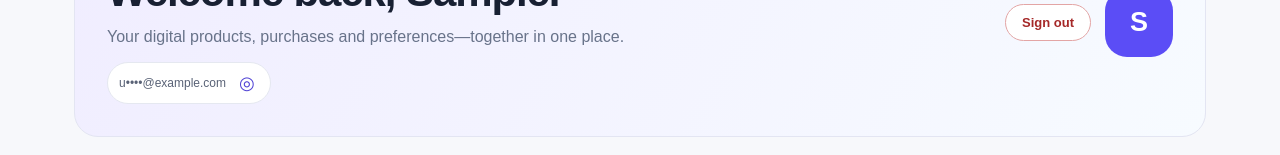
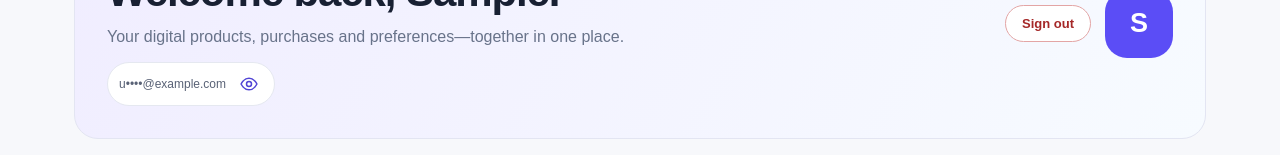
Before and after one commit to agnengineeringselectricals-crypto/diginanba, a Next.js app: page /account in a window 1280 px wide. Shown: the part 159-314 px from the top of the page. Built offline with nearby package versions, Linux system fonts and the light colour scheme; no server answers; the database is empty; sample sign-in values are in the browser's storage.

Commit message:
Replace sensitive-value circles with eye visibility icons

```diff
--- a/components/MaskedSensitiveValue.tsx
+++ b/components/MaskedSensitiveValue.tsx
@@ -11,10 +11,31 @@ export default function MaskedSensitiveValue({ value, kind, label }: { value: st
         if (!domain) return '••••••';
         return (local.slice(0, 1) || '•') + '•'.repeat(Math.max(4, local.length - 1)) + '@' + domain;
       })();
-  return <span style={{display:'inline-flex',alignItems:'center',gap:9,flexWrap:'wrap'}}>
-    <span aria-label={visible ? label : label + ' masked'}>{visible ? value : masked}</span>
-    <button type="button" onClick={() => setVisible(v => !v)} aria-label={visible ? 'Hide ' + label : 'Show ' + label} title={visible ? 'Hide' : 'Show'} style={{border:0,background:'transparent',color:'#5144d5',cursor:'pointer',fontSize:18,lineHeight:1,padding:4}}>
-      {visible ? '◉' : '◎'}
-    </button>
-  </span>;
+
+  return (
+    <span style={{ display: 'inline-flex', alignItems: 'center', gap: 9, flexWrap: 'wrap' }}>
+      <span aria-label={visible ? label : label + ' masked'}>{visible ? value : masked}</span>
+      <button
+        type="button"
+        onClick={() => setVisible(v => !v)}
+        aria-label={visible ? 'Hide ' + label : 'Show ' + label}
+        title={visible ? 'Hide' : 'Show'}
+        style={{ border: 0, background: 'transparent', color: '#5144d5', cursor: 'pointer', display: 'inline-flex', alignItems: 'center', justifyContent: 'center', padding: 4 }}
+      >
+        {visible ? (
+          <svg width="20" height="20" viewBox="0 0 24 24" fill="none" stroke="currentColor" strokeWidth="1.8" strokeLinecap="round" strokeLinejoin="round" aria-hidden="true">
+            <path d="M3 3l18 18" />
+            <path d="M10.6 10.6a2 2 0 0 0 2.8 2.8" />
+            <path d="M9.9 5.2A10.8 10.8 0 0 1 12 5c5 0 8.5 4.5 9.5 7-.4 1.1-1.3 2.4-2.6 3.5" />
+            <path d="M6.2 6.2C3.9 7.7 2.7 9.8 2.5 12c.7 2.1 4.2 7 9.5 7 1.2 0 2.3-.2 3.3-.7" />
+          </svg>
+        ) : (
+          <svg width="20" height="20" viewBox="0 0 24 24" fill="none" stroke="currentColor" strokeWidth="1.8" strokeLinecap="round" strokeLinejoin="round" aria-hidden="true">
+            <path d="M2.5 12s3.5-7 9.5-7 9.5 7 9.5 7-3.5 7-9.5 7-9.5-7-9.5-7Z" />
+            <circle cx="12" cy="12" r="3" />
+          </svg>
+        )}
+      </button>
+    </span>
+  );
 }
```
